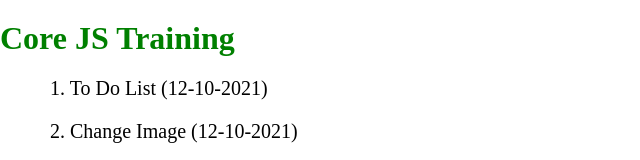
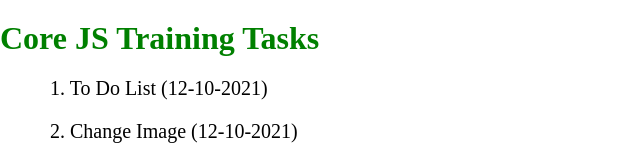
Before and after one commit to narayanareddyChinnapureddy/Registration_Regex, a plain HTML site: page index.html in a window 1280 px wide. Shown: the top 160 px of the page, without its empty margins (0-640 px from the left). Drawn offline with Linux system fonts and the light colour scheme.

Commit message:
updated index.html

```diff
--- a/index.html
+++ b/index.html
@@ -9,7 +9,7 @@
 </head>
 <body>
 
-    <h1>Core JS Training</h1>
+    <h1>Core JS Training Tasks</h1>
 
         <ul class="tasks">
             <li><a href="https://narayanareddychinnapureddy.github.io/ToDoList2/" target="_blank">1. To Do List (12-10-2021)</a></li>
```
